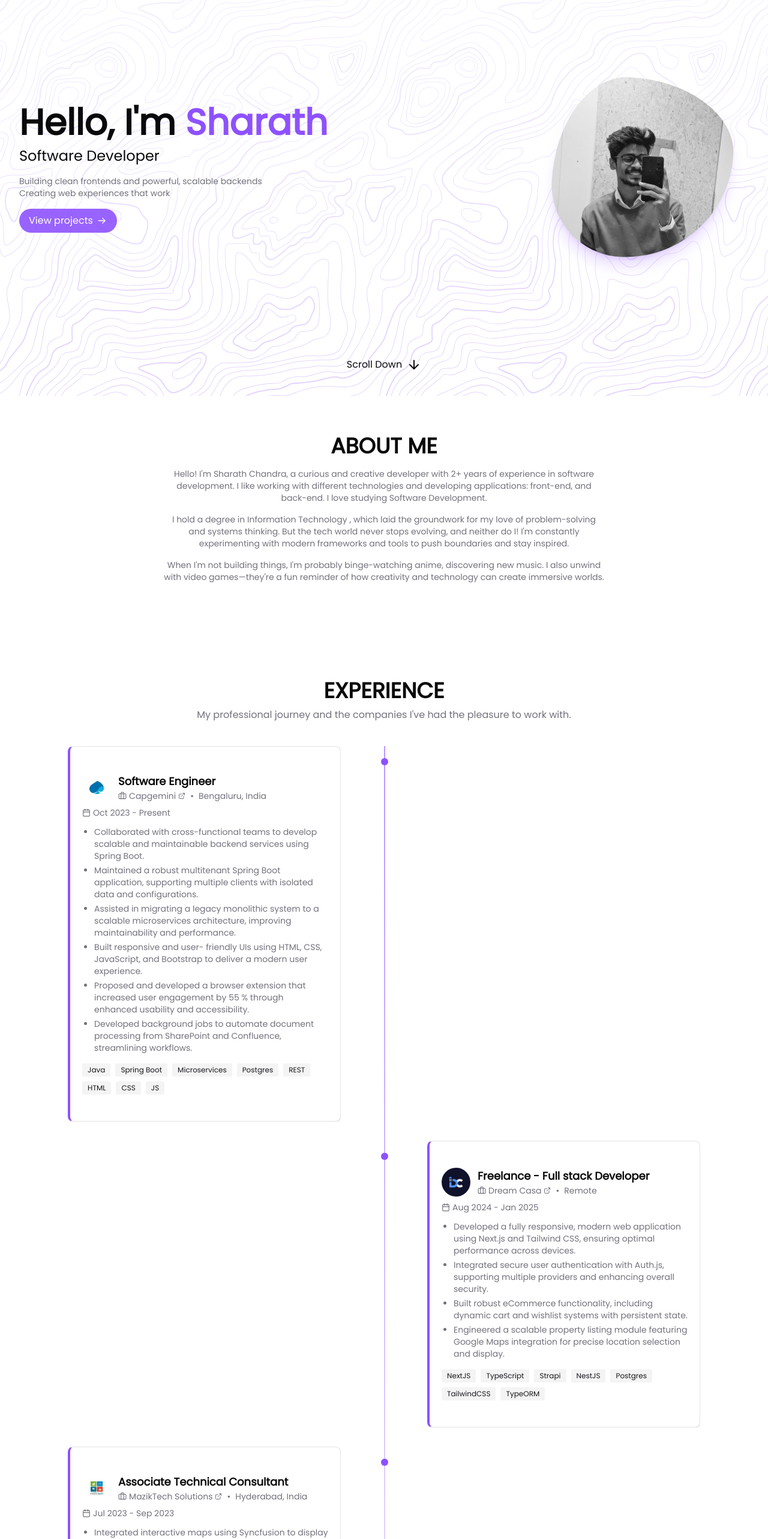
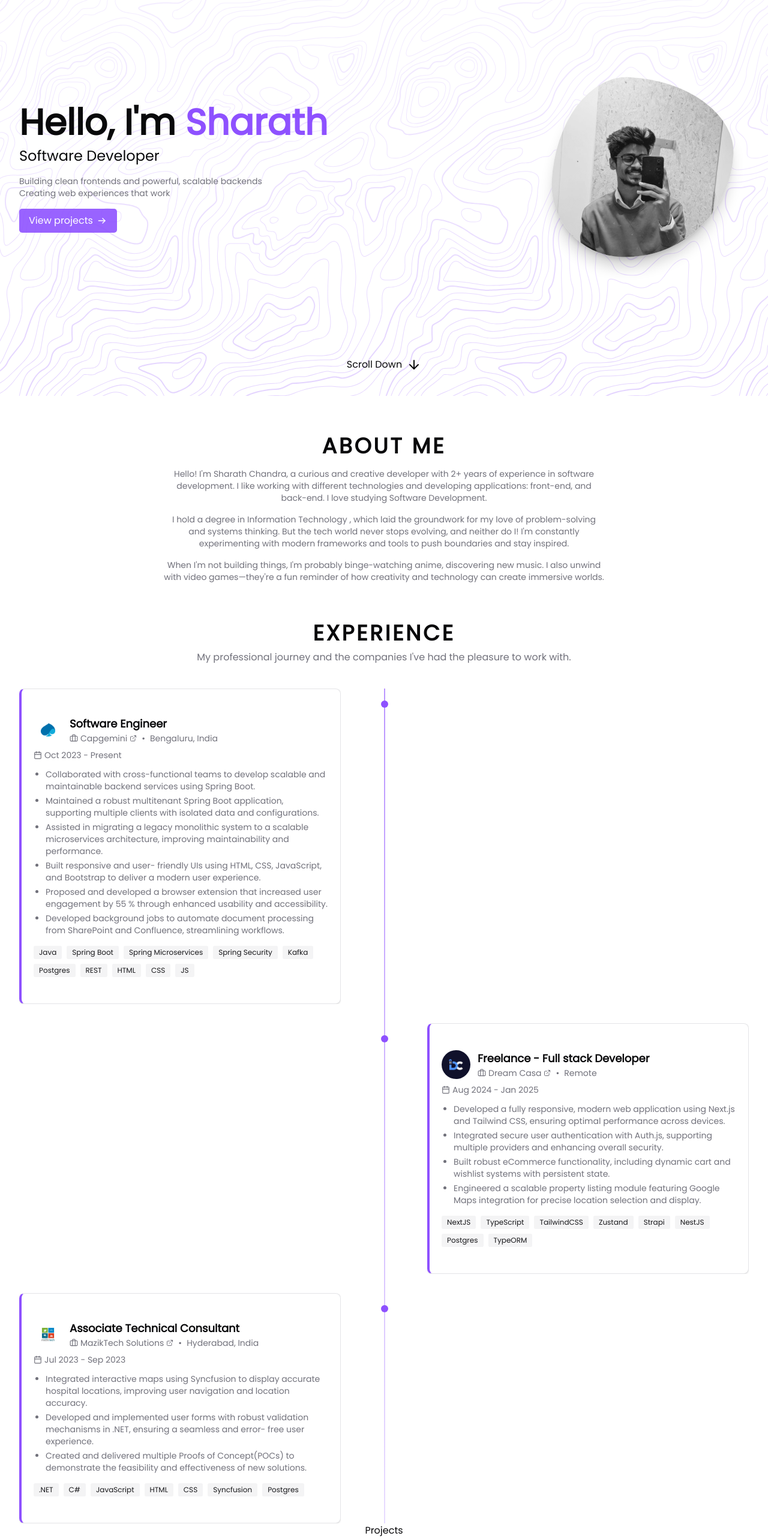
Before and after one commit to sharxtx/portfolio, a Next.js app: page / in a window 1280 px wide. Shown: the part 140-2706 px from the top of the page at 60% size. Built offline with nearby package versions, Linux system fonts and the light colour scheme; a web font is replaced by a local one.

Commit message:
sytle: Minor sytling changes

```diff
--- a/components/sections/home/About.tsx
+++ b/components/sections/home/About.tsx
@@ -3,10 +3,10 @@ import React from 'react'
 
 const About = () => {
   return (
-    <section id="about" className="flex flex-col items-center justify-center w-full py-16 relative overflow-hidden">
+    <section id="about" className="flex flex-col items-center justify-center w-full pt-16 relative overflow-hidden">
       <Container className='relative w-full'>
         <div className="group flex flex-col items-center justify-center w-full max-w-3xl px-4 mx-auto text-center">
-          <h2 className="text-4xl font-bold  animate-gradient">
+          <h2 className="text-4xl font-bold  animate-gradient tracking-widest">
             ABOUT ME
           </h2>
 
--- a/components/sections/home/Experience.tsx
+++ b/components/sections/home/Experience.tsx
@@ -35,7 +35,7 @@ const experienceData: ExperienceItem[] = [
             "Proposed and developed a browser extension that increased user engagement by 55 % through enhanced usability and accessibility.",
             "Developed background jobs to automate document processing from SharePoint and Confluence, streamlining workflows.",
         ],
-        skills: ["Java", "Spring Boot", "Microservices", "Postgres", "REST", "HTML", "CSS", "JS"],
+        skills: ["Java", "Spring Boot", "Spring Microservices", "Spring Security", "Kafka", "Postgres", "REST", "HTML", "CSS", "JS"],
         companyUrl: "https://www.capgemini.com/",
         logoUrl: capgeminiLogo,
     },
@@ -51,7 +51,7 @@ const experienceData: ExperienceItem[] = [
             "Built robust eCommerce functionality, including dynamic cart and wishlist systems with persistent state.",
             "Engineered a scalable property listing module featuring Google Maps integration for precise location selection and display."
         ],
-        skills: ["NextJS", "TypeScript", "Strapi", "NestJS", "Postgres", "TailwindCSS", "TypeORM"],
+        skills: ["NextJS", "TypeScript", "TailwindCSS", "Zustand", "Strapi", "NestJS", "Postgres", "TypeORM"],
         companyUrl: "http://www.dreamcasarealestate.in",
         logoUrl: dreamcasaLogo,
     },
@@ -66,7 +66,7 @@ const experienceData: ExperienceItem[] = [
             "Developed and implemented user forms with robust validation mechanisms in .NET, ensuring a seamless and error- free user experience.",
             "Created and delivered multiple Proofs of Concept(POCs) to demonstrate the feasibility and effectiveness of new solutions."
         ],
-        skills: ["HTML5", "CSS3", "JavaScript", "jQuery", "Bootstrap"],
+        skills: [".NET", "C#", "JavaScript", "HTML", "CSS", "Syncfusion", "Postgres"],
         companyUrl: "https://maziktech.com/",
         logoUrl: mazikLogo,
     },
@@ -75,10 +75,10 @@ const experienceData: ExperienceItem[] = [
 export default function Experience() {
 
     return (
-        <section id="experience" className="pt-24 mx-auto">
+        <section id="experience" className="pt-16 mx-auto w-full">
             <Container className="w-full relative">
                 <div className="mb-10 text-center">
-                    <h2 className="text-4xl font-bold mb-2">EXPERIENCE</h2>
+                    <h2 className="text-4xl font-bold mb-2 tracking-widest">EXPERIENCE</h2>
                     <p className="text-muted-foreground max-w-2xl mx-auto">
                         My professional journey and the companies I&apos;ve had the pleasure to work with.
                     </p>
--- a/components/sections/home/Hero.tsx
+++ b/components/sections/home/Hero.tsx
@@ -114,7 +114,7 @@ const Hero = () => {
                             initial={{ opacity: 0, y: 20 }}
                             animate={{ opacity: 1, y: 0 }}
                             transition={{ type: "spring", stiffness: 100, damping: 20, delay: 0.7 }}
-                            className="group flex items-center justify-center gap-2 text-white bg-primary/90 mt-4 px-4 py-2 text-md rounded-full hover:bg-primary transition-colors duration-300"
+                            className="group flex items-center justify-center gap-2 text-white bg-primary/90 mt-4 px-4 py-2 text-md rounded-lg hover:bg-primary transition-colors duration-300"
                         >
                             View projects
                             <svg
@@ -165,14 +165,14 @@ const Hero = () => {
             overflow-hidden
             rounded-[40%_60%_60%_40%_/_60%_40%_60%_40%]
             rotate-3 hover:rotate-6 transition-transform duration-500
-            shadow-xl shadow-primary/20">
+            shadow-xl shadow-black/20">
                         <Image
                             src={profile}
                             alt="Sharath's Profile"
                             layout="fill"
+                            sizes="(max-width: 768px) 100vw, (max-width: 1200px) 50vw, 33vw"
                             objectFit="cover"
                             className="scale-105 hover:scale-100 transition-transform duration-500"
-                            priority
                         />
                         <div className="absolute inset-0 bg-gradient-to-br from-transparent via-white/10 to-transparent" />
                     </div>
```
